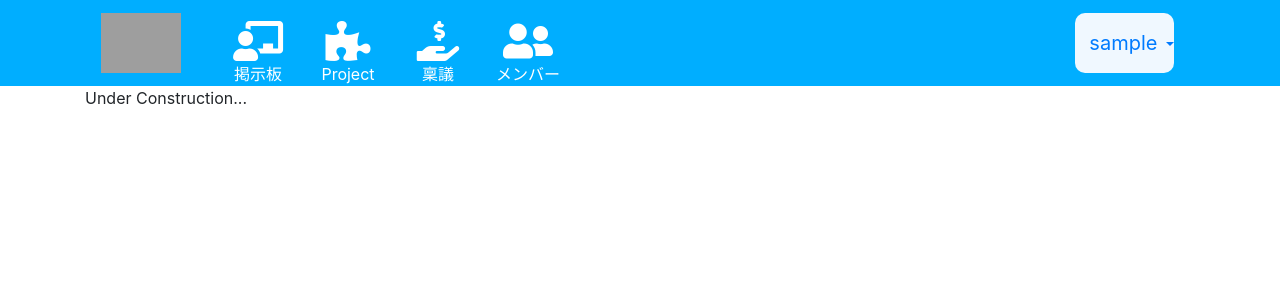
After one commit to SIT-DigiCre/groupware, a Django app: page /home/ in a window 1280 px wide. The commit adds this page. Shown: the top 300 px of the page. Run offline with Django 3.2, Linux system fonts and the light colour scheme; the visitor is signed in with stand-in values (Sample User, id 1); some libraries are stand-ins or nearby versions; grey boxes are pictures that could not be loaded.

Commit message:
ホーム画面を作成

```diff
--- a/bbs/templates/bbs/index.htm
+++ b/bbs/templates/bbs/index.htm
@@ -1,4 +1,4 @@
-{% extends 'bbs/header.htm' %}
+{% extends 'home/header.htm' %}
 {% load static %}
 {% block title %}掲示板{% endblock %}
 {% block username %}{{ user.get_username }}{% endblock %}
--- a/digigru/settings.py
+++ b/digigru/settings.py
@@ -38,6 +38,7 @@ INSTALLED_APPS = [
     'django.contrib.messages',
     'django.contrib.staticfiles',
     'account',
+    'home',
     'bbs',
 
     # 3rd-party
--- a/digigru/urls.py
+++ b/digigru/urls.py
@@ -18,5 +18,6 @@ from django.urls import path,include
 
 urlpatterns = [
     path('admin/', admin.site.urls),
+    path('home/', include('home.urls')),
     path('bbs/', include('bbs.urls')),
 ]
--- a/bbs/templates/bbs/header.htm
+++ b/home/templates/home/header.htm
@@ -34,7 +34,7 @@
     <header  class="navbarnavbar-light " style="background-color:#00aeff;">
         <div class="container">
             <nav class="navbar navbar-expand-md navbar-dark">
-                <a href="#" class="navbar-brand">
+                <a href="/home" class="navbar-brand">
                     <img src="{% static "bbs/img/logo.png" %}" height="60" alt="">
                 </a>
                 <button class="navbar-toggler" type="button" data-toggle="collapse" data-target="#navmenu1"
@@ -44,7 +44,7 @@
                 <div class="collapse navbar-collapse" id="navmenu1" style="width: 100%;">
                     <div class="navbar-nav">
                         <a class="nav-item nav-link" href="#">
-                            <a href="" class="nav-item nav-link menu-icon-box">
+                            <a href="/bbs" class="nav-item nav-link menu-icon-box">
                                 <i class="fas fa-chalkboard-teacher"></i><br>
                                 <p>掲示板</p>
                             </a>
--- /dev/null
+++ b/home/templates/home/index.htm
@@ -0,0 +1,10 @@
+{% extends 'home/header.htm' %}
+{% load static %}
+{% block title %}ホーム{% endblock %}
+{% block username %}{{ user.get_username }}{% endblock %}
+{% block icon_url %}{{ user.icon_url }}{% endblock %}
+{% block content %}
+<div class="container">
+    <p>Under Construction...</p>
+</div>
+{% endblock %}
--- /dev/null
+++ b/home/urls.py
@@ -0,0 +1,6 @@
+from django.urls import path
+from . import views
+
+urlpatterns = [
+    path('', views.index, name='index'),
+]
--- a/home/views.py
+++ b/home/views.py
@@ -1,3 +1,10 @@
 from django.shortcuts import render
+from django.contrib.auth.decorators import login_required
 
-# Create your views here.
+@login_required(login_url='/admin/login/')
+def index(request):
+    # GETアクセス時の処理
+    params = {
+
+    }
+    return render(request, 'home/index.htm', params)
```
